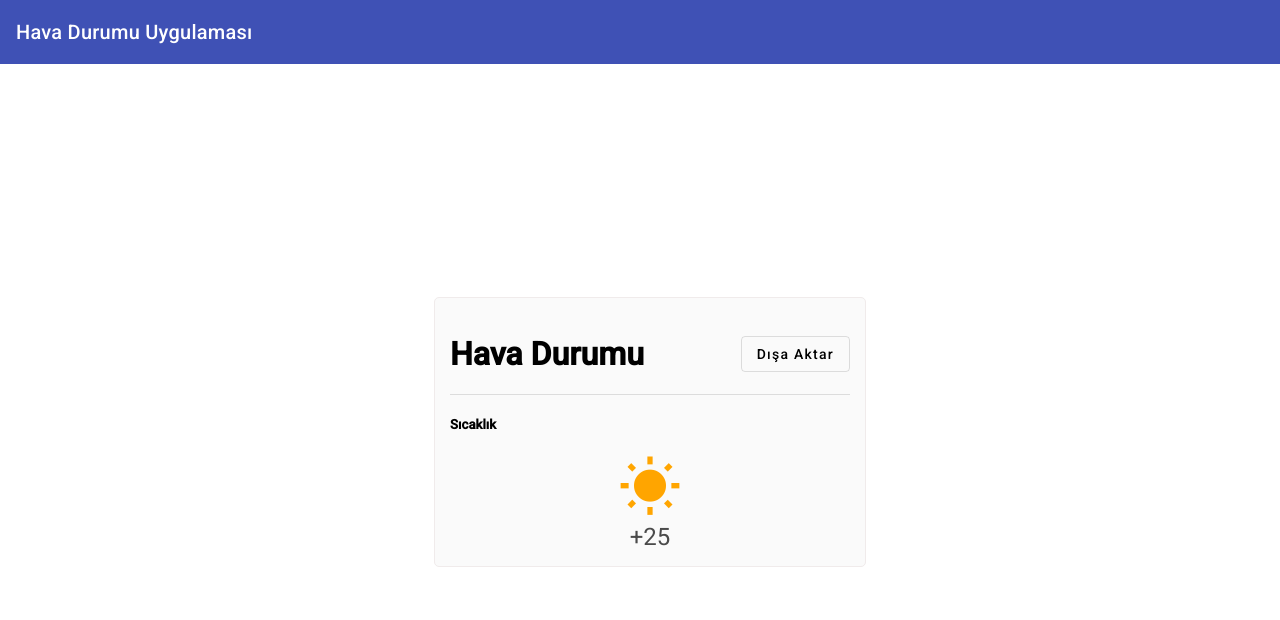
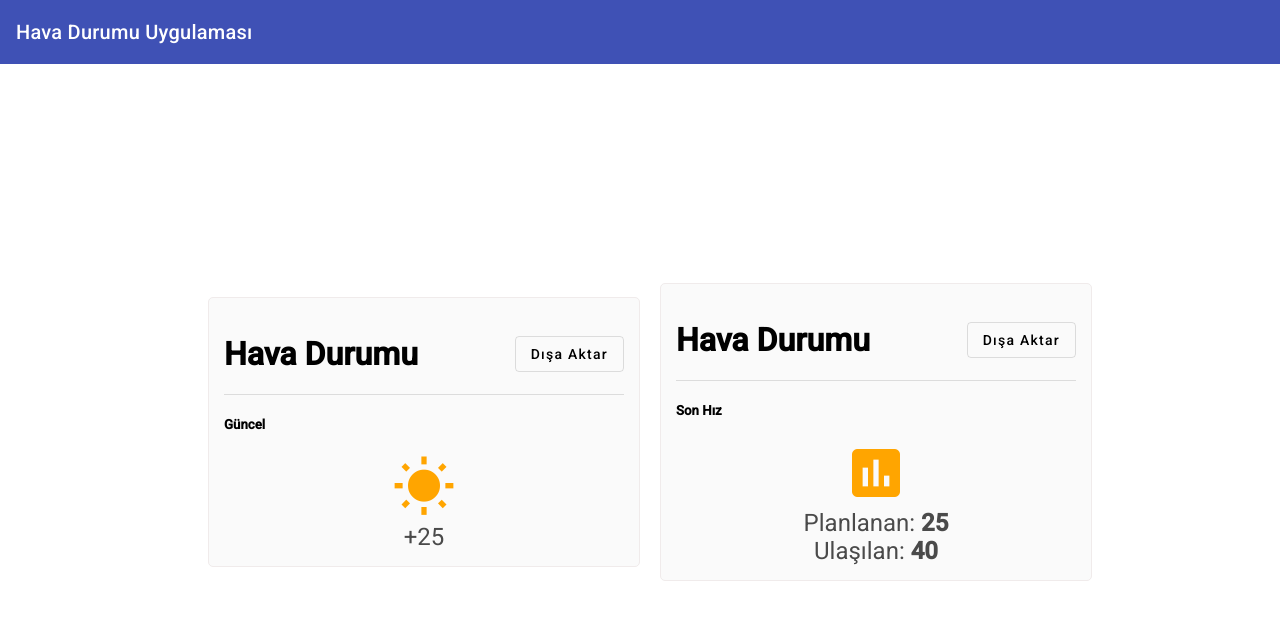
Before and after one commit to thrkrdk/solid-principles-in-angular-master, an Angular app: page / in a window 1280 px wide. Shown: the top 620 px of the page. Built offline with nearby package versions, Linux system fonts and the light colour scheme.

Commit message:
open close için hazılırk yapıldı.

```diff
--- a/src/app/app.component.ts
+++ b/src/app/app.component.ts
@@ -8,7 +8,8 @@ import { Component } from '@angular/core';
     </mat-toolbar>
 
     <main class="content">
-      <app-widget></app-widget>
+      <app-widget widget="wether"></app-widget>
+      <app-widget widget="velocity"></app-widget>
     </main>
   `,
   styles: [
--- a/src/app/exporter.service.ts
+++ /dev/null
@@ -1,21 +0,0 @@
-import { Injectable } from '@angular/core';
-
-@Injectable({
-  providedIn: 'root'
-})
-export class ExporterService {
-
-  constructor() { }
-  export(){
-    let data = JSON.stringify({
-      havaDurumu: { gunesliMi: true, sicaklik: "+25" },
-    });
-    let dataUri =
-      "data: application/json; charset=utf-8," + encodeURIComponent(data);
-    let exportFileName = "hava-durumu.json";
-    let linkElement = document.createElement("a");
-    linkElement.setAttribute("href", dataUri);
-    linkElement.setAttribute("download", exportFileName);
-    linkElement.click();
-  }
-}
--- a/src/app/widget/widget.component.ts
+++ b/src/app/widget/widget.component.ts
@@ -1,5 +1,4 @@
-import { Component } from "@angular/core";
-import { ExporterService } from "../exporter.service";
+import { Component, Input } from "@angular/core";
 
 @Component({
   selector: "app-widget",
@@ -9,11 +8,21 @@ import { ExporterService } from "../exporter.service";
       <button mat-stroked-button (click)="onExport()">Dışa Aktar</button>
     </div>
     <mat-divider></mat-divider>
-    <h5>Sıcaklık</h5>
+    <ng-container *ngIf="widget ==='wether'">
+    <h5>Güncel</h5>
     <section class="wether-widget">
       <mat-icon class="widget-icon">wb_sunny</mat-icon>
       <div class="value">+25</div>
     </section>
+    </ng-container>
+    <ng-container *ngIf="widget ==='velocity'">
+    <h5>Son Hız</h5>
+    <section class="wether-widget">
+      <mat-icon class="widget-icon">assessment</mat-icon>
+      <div class="value">Planlanan: <strong>25</strong></div>
+      <div class="value">Ulaşılan: <strong>40</strong></div>
+    </section>
+    </ng-container>
   `,
   styles: [
     `
@@ -48,12 +57,15 @@ import { ExporterService } from "../exporter.service";
         opacity: 0.7;
       }
     `,
-  ],
+  ]
 })
 export class WidgetComponent {
   // exporterSevice = inject(ExporterService) ;
-  constructor(private exporterSevice: ExporterService) {}
+
+  @Input()
+  widget: "wether" | "velocity" = "wether";
+
   onExport() {
-    this.exporterSevice.export();
+    console.log('Buraya logic yazılacak.')
   }
 }
```
